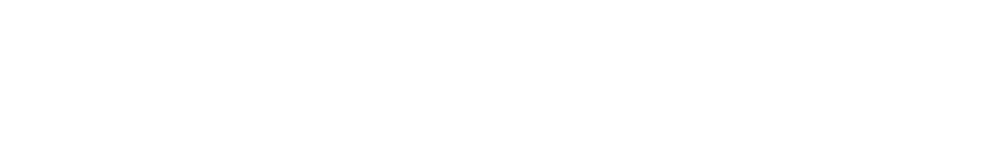
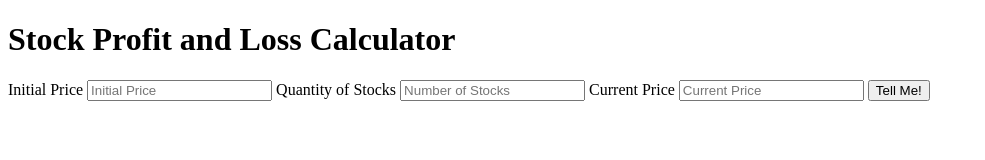
Before and after one commit to junaidshaikh-js/profit-loss, a plain HTML site: page index.html in a window 1280 px wide. Shown: the whole page, without its empty margins (0-985 px from the left). Drawn offline with Linux system fonts and the light colour scheme.

Commit message:
add markup

```diff
--- a/index.html
+++ b/index.html
@@ -10,6 +10,43 @@
     <title>Profit - Loss</title>
   </head>
   <body>
+    <div class="outer-container">
+      <header>
+        <h1>Stock Profit and Loss Calculator</h1>
+      </header>
+      <main>
+        <form>
+          <label for="initial-price">Initial Price</label>
+          <input
+            type="number"
+            id="initial-price"
+            min="0"
+            placeholder="Initial Price"
+            required
+          />
+
+          <label for="qt">Quantity of Stocks</label>
+          <input
+            type="number"
+            id="qt"
+            min="0"
+            placeholder="Number of Stocks"
+            required
+          />
+
+          <label for="current-price">Current Price</label>
+          <input
+            type="number"
+            id="current-price"
+            min="0"
+            placeholder="Current Price"
+            required
+          />
+
+          <button type="submit">Tell Me!</button>
+        </form>
+      </main>
+    </div>
     <!-- javaScript -->
     <script src="./js/index.js"></script>
   </body>
```
